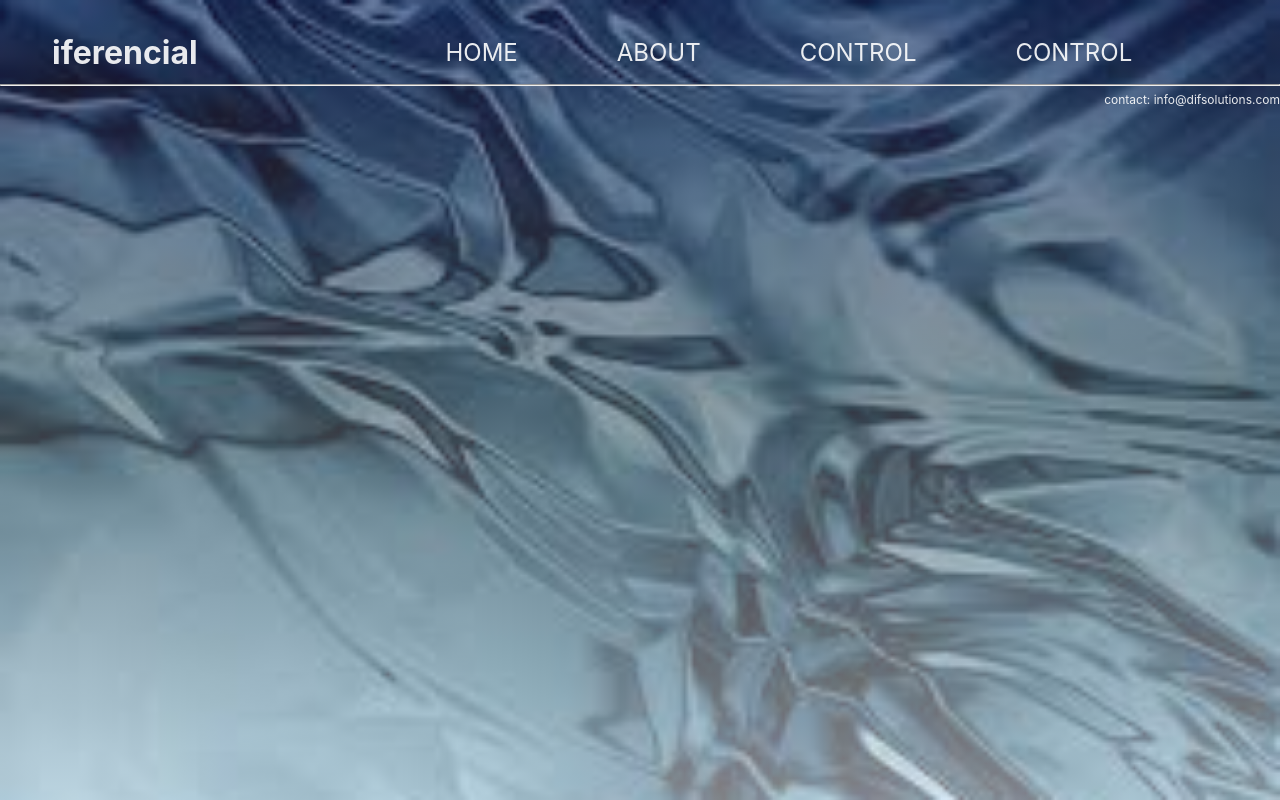
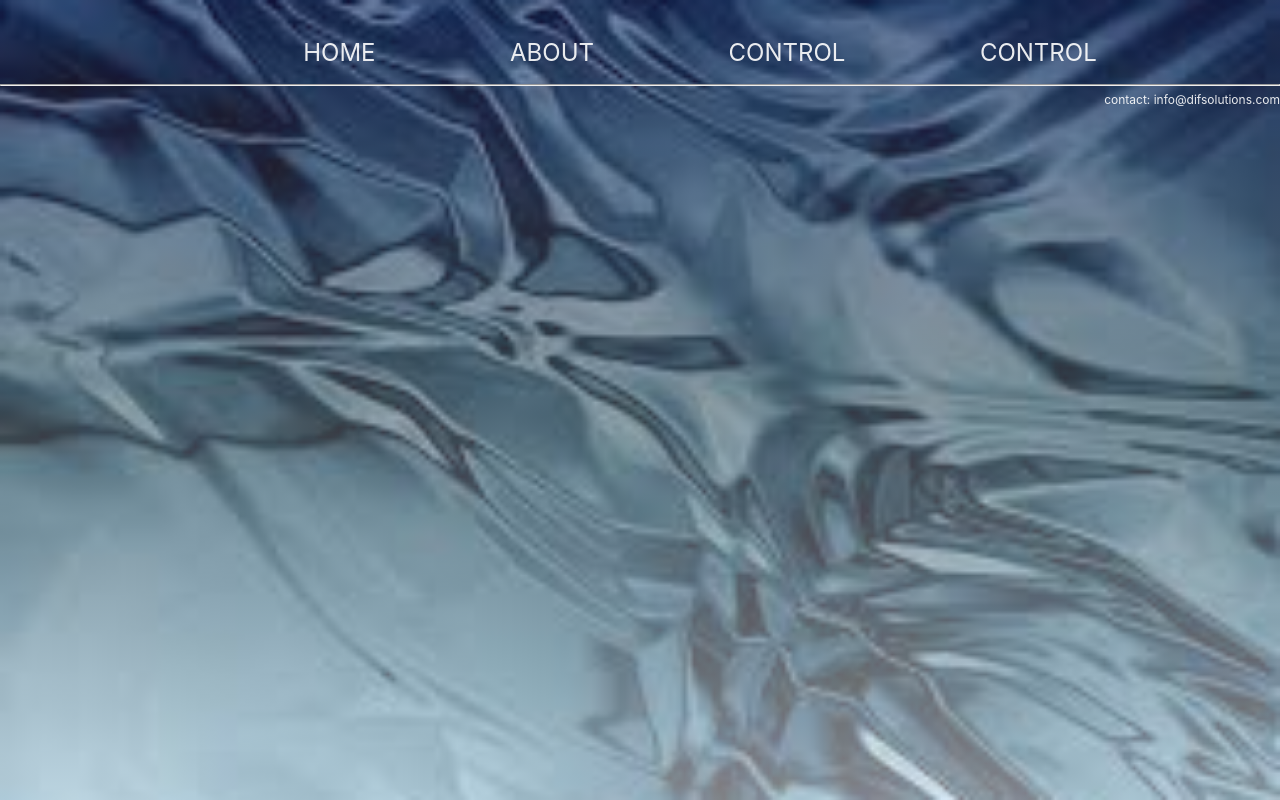
Before and after one commit to lmmp-puc-rio/react_component_library, a React (Create React App) app in the folder react_app/: page / in a window 1280 px wide. Built offline with nearby package versions, Linux system fonts and the light colour scheme.

Commit message:
LogoDynamicProps

```diff
--- a/react_app/src/components/common/logo/Logo.jsx
+++ b/react_app/src/components/common/logo/Logo.jsx
@@ -5,15 +5,15 @@ import React from 'react';
 import './Logo.css'
 
 // # Logo React Component Construction
-function Logo () {
+function Logo (props) {
 
     return (
         // Logo assembled by Icon and Name
-        <a className="logo" href='/'>
+        <a className="logo" href={props.url}>
             {/* Logo Icon */}
-            <i className="fas fa-react"> </i>
+            <i className={props.iconClassName}> </i>
             {/* Logo Name */}
-            <h4>iferencial</h4>
+            <h4>{props.text}</h4>
         </a>
     )
 
```
